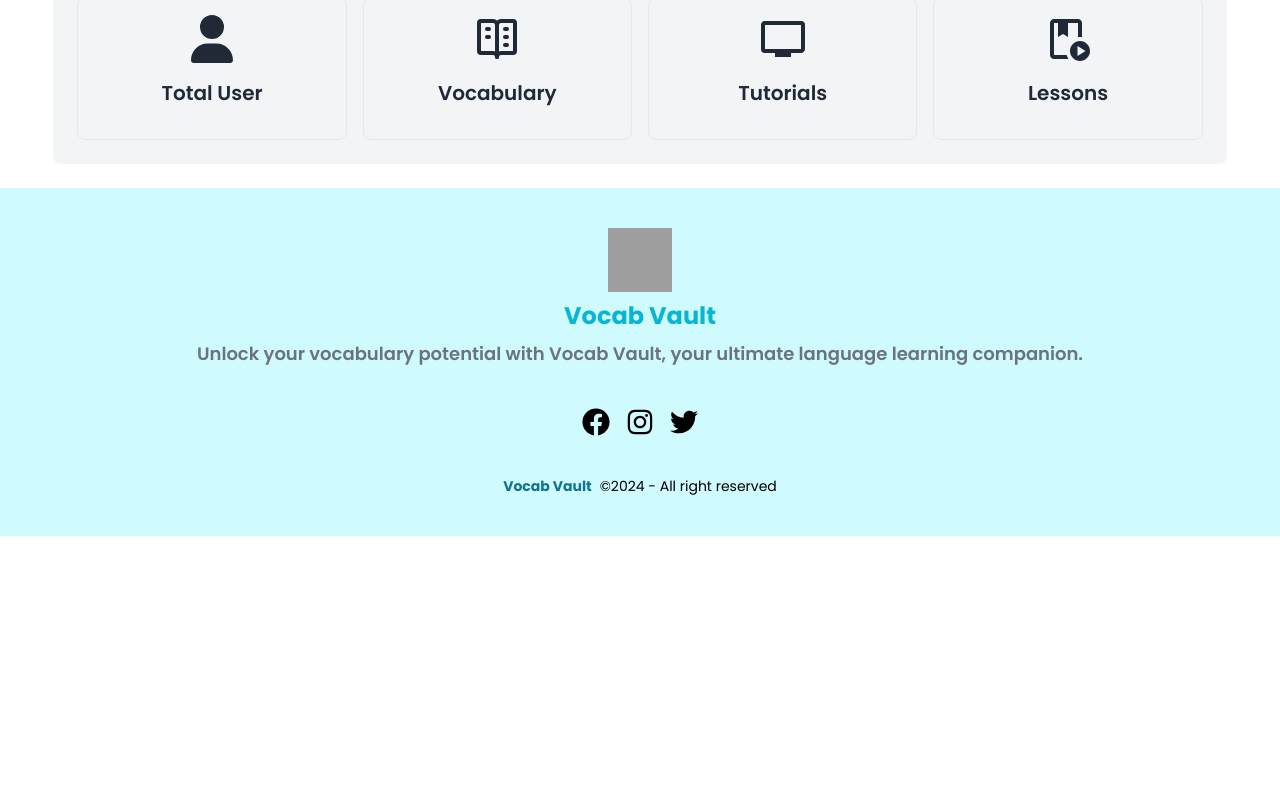
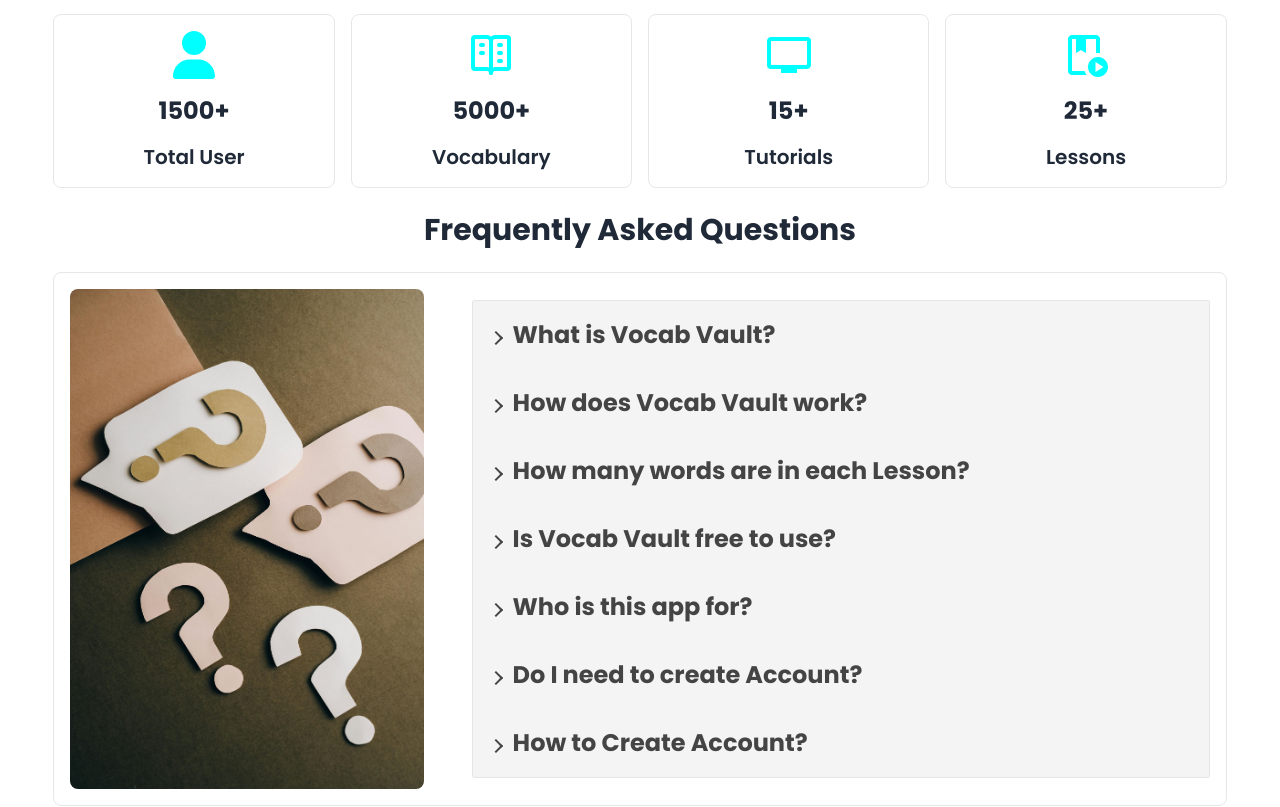
Before and after one commit to jubayerahmmad/Vocab-Vault, a React (Vite) app: page / in a window 1280 px wide. Shown: the part 1373-2180 px from the top of the page. Before the commit the page ends 1909 px from the top, so only its background shows below. Built offline with nearby package versions, Linux system fonts and the light colour scheme; grey boxes are pictures that could not be loaded.

Commit message:
home page completed

```diff
--- a/package.json
+++ b/package.json
@@ -10,7 +10,9 @@
     "preview": "vite preview"
   },
   "dependencies": {
+    "animate.css": "^4.1.1",
     "react": "^18.3.1",
+    "react-accessible-accordion": "^5.0.0",
     "react-countup": "^6.5.3",
     "react-dom": "^18.3.1",
     "react-icons": "^5.3.0",
--- a/src/components/home components/About.jsx
+++ b/src/components/home components/About.jsx
@@ -2,14 +2,20 @@ import homeAbout from "../../assets/home-aboutus.jpg";
 
 const About = () => {
   return (
-    <div className="my-6">
+    <div className="my-12">
       <h1 className="text-3xl font-bold text-center ">About Us</h1>
       <div className="p-6 rounded-lg my-8 border space-y-4 lg:flex items-center gap-6">
         <div className="">
-          <img className="rounded-lg" src={homeAbout} alt="" />
+          <img
+            className="rounded-lg animate__animated animate__fadeInLeft"
+            src={homeAbout}
+            alt=""
+          />
         </div>
         <div className="space-y-6">
-          <h3 className="text-2xl lg:text-4xl font-bold">Our Mission</h3>
+          <h3 className="text-2xl lg:text-4xl font-bold animate__animated animate__fadeInDown">
+            Our Mission
+          </h3>
           <p>
             At <strong className="text-cyan-500">Vocab Vault</strong>, our
             mission is to make language learning engaging, accessible, and
--- /dev/null
+++ b/src/components/home components/FAQs.jsx
@@ -0,0 +1,118 @@
+import faq from "../../assets/faq.jpg";
+import {
+  Accordion,
+  AccordionItem,
+  AccordionItemHeading,
+  AccordionItemButton,
+  AccordionItemPanel,
+} from "react-accessible-accordion";
+import "react-accessible-accordion/dist/fancy-example.css";
+const FAQs = () => {
+  return (
+    <div className="mb-12">
+      <h1 className="text-3xl font-bold text-center mb-6">
+        Frequently Asked Questions
+      </h1>
+      <div className="lg:flex gap-4 items-center rounded-lg border">
+        <div className="p-4 lg:w-1/3">
+          <img className="h-[500px] w-full rounded-lg" src={faq} alt="" />
+        </div>
+        <div className="w-full p-4 lg:w-2/3 font-semibold">
+          <Accordion>
+            <AccordionItem className="bg-cyan-50">
+              <AccordionItemHeading className="text-2xl font-bold">
+                <AccordionItemButton>What is Vocab Vault?</AccordionItemButton>
+              </AccordionItemHeading>
+              <AccordionItemPanel>
+                <p className="animate__fadeInDown animate__animated">
+                  Vocab Vault is an interactive web application designed to help
+                  users learns Spanish vocabulary effectively. It offers lessons
+                  categorized by difficulty: easy,medium and hard.
+                </p>
+              </AccordionItemPanel>
+            </AccordionItem>
+            <AccordionItem className="bg-cyan-50">
+              <AccordionItemHeading className="text-2xl font-bold">
+                <AccordionItemButton>
+                  How does Vocab Vault work?
+                </AccordionItemButton>
+              </AccordionItemHeading>
+              <AccordionItemPanel>
+                <p className="animate__fadeInDown animate__animated">
+                  The app provides Spanish words along with their English
+                  meanings, organized into lessons based on difficulty levels.
+                  Users can progress through the lessons at their own pace.
+                </p>
+              </AccordionItemPanel>
+            </AccordionItem>
+            <AccordionItem className="bg-cyan-50">
+              <AccordionItemHeading className="text-2xl font-bold">
+                <AccordionItemButton>
+                  How many words are in each Lesson?
+                </AccordionItemButton>
+              </AccordionItemHeading>
+              <AccordionItemPanel>
+                <p className="animate__fadeInDown animate__animated">
+                  Each lesson contains a curated set of commonly used Spanish
+                  words tailored to its difficulty level.
+                </p>
+              </AccordionItemPanel>
+            </AccordionItem>
+            <AccordionItem className="bg-cyan-50">
+              <AccordionItemHeading className="text-2xl font-bold">
+                <AccordionItemButton>
+                  Is Vocab Vault free to use?
+                </AccordionItemButton>
+              </AccordionItemHeading>
+              <AccordionItemPanel>
+                <p className="animate__fadeInDown animate__animated">
+                  Yes, Vocab Vault is completely free to use for all its
+                  lessons.
+                </p>
+              </AccordionItemPanel>
+            </AccordionItem>
+            <AccordionItem className="bg-cyan-50">
+              <AccordionItemHeading className="text-2xl font-bold">
+                <AccordionItemButton>Who is this app for?</AccordionItemButton>
+              </AccordionItemHeading>
+              <AccordionItemPanel>
+                <p className="animate__fadeInDown animate__animated">
+                  Vocab Vault is ideal for beginners to intermediate learners
+                  looking to expand their Spanish vocabulary systematically
+                </p>
+              </AccordionItemPanel>
+            </AccordionItem>
+            <AccordionItem className="bg-cyan-50">
+              <AccordionItemHeading className="text-2xl font-bold">
+                <AccordionItemButton>
+                  Do I need to create Account?
+                </AccordionItemButton>
+              </AccordionItemHeading>
+              <AccordionItemPanel>
+                <p className="animate__fadeInDown animate__animated">
+                  Yes, you have to create an account to use Vocab Vault.
+                </p>
+              </AccordionItemPanel>
+            </AccordionItem>
+            <AccordionItem className="bg-cyan-50">
+              <AccordionItemHeading className="text-2xl font-bold">
+                <AccordionItemButton>
+                  How to Create Account?
+                </AccordionItemButton>
+              </AccordionItemHeading>
+              <AccordionItemPanel>
+                <p className="animate__fadeInDown animate__animated">
+                  To create an account, simply click on the "Sign Up" button on
+                  the app's homepage, fill in the required information, and
+                  follow the prompts to complete the registration process.
+                </p>
+              </AccordionItemPanel>
+            </AccordionItem>
+          </Accordion>
+        </div>
+      </div>
+    </div>
+  );
+};
+
+export default FAQs;
--- a/src/components/home components/Success.jsx
+++ b/src/components/home components/Success.jsx
@@ -6,31 +6,45 @@ const Success = () => {
   return (
     <div>
       <h1 className="text-3xl font-bold text-center mb-6">Success</h1>
-      <div className="grid grid-cols-1 md:grid-cols-2 lg:grid-cols-4 gap-4 p-6 bg-gray-100 my-6 rounded-lg">
-        <div className="p-4 text-center border rounded-lg">
+      <div className="grid grid-cols-1 md:grid-cols-2 lg:grid-cols-4 gap-4 my-6 rounded-lg">
+        <div className="p-4 text-center border rounded-lg space-y-4">
           <div className="flex justify-center">
-            <FaUser size={48}></FaUser>
+            <FaUser size={48} color="cyan"></FaUser>
           </div>
-          <div>{/* counnt */}</div>
-          <h3 className="text-xl font-semibold my-4">Total User</h3>
+          <div>
+            <p className="text-2xl font-bold">1500+</p>
+          </div>
+          <h3 className="text-xl font-semibold">Total User</h3>
         </div>
-        <div className="p-4 text-center border rounded-lg">
+        <div className="p-4 text-center border rounded-lg space-y-4">
           <div className="flex justify-center">
-            <TbVocabulary size={48}></TbVocabulary>
+            <TbVocabulary size={48} color="cyan"></TbVocabulary>
           </div>
-          <h3 className="text-xl font-semibold my-4">Vocabulary</h3>
+          <div>
+            <p className="text-2xl font-bold">5000+</p>
+          </div>
+          <h3 className="text-xl font-semibold">Vocabulary</h3>
         </div>
-        <div className="p-4 text-center border rounded-lg">
+        <div className="p-4 text-center border rounded-lg space-y-4">
           <div className="flex justify-center">
-            <MdOutlinePersonalVideo size={48}></MdOutlinePersonalVideo>
+            <MdOutlinePersonalVideo
+              size={48}
+              color="cyan"
+            ></MdOutlinePersonalVideo>
           </div>
-          <h3 className="text-xl font-semibold my-4">Tutorials</h3>
+          <div>
+            <p className="text-2xl font-bold">15+</p>
+          </div>
+          <h3 className="text-xl font-semibold">Tutorials</h3>
         </div>
-        <div className="p-4 text-center border rounded-lg">
+        <div className="p-4 text-center border rounded-lg space-y-4">
           <div className="flex justify-center">
-            <MdOutlinePlayLesson size={48}></MdOutlinePlayLesson>
+            <MdOutlinePlayLesson size={48} color="cyan"></MdOutlinePlayLesson>
           </div>
-          <h3 className="text-xl font-semibold my-4">Lessons</h3>
+          <div>
+            <p className="text-2xl font-bold">25+</p>
+          </div>
+          <h3 className="text-xl font-semibold">Lessons</h3>
         </div>
       </div>
     </div>
--- a/src/pages/Home.jsx
+++ b/src/pages/Home.jsx
@@ -1,6 +1,8 @@
 import About from "../components/home components/About";
 import Banner from "../components/home components/Banner";
+import FAQs from "../components/home components/FAQs";
 import Success from "../components/home components/Success";
+import "animate.css";
 
 const Home = () => {
   return (
@@ -8,6 +10,7 @@ const Home = () => {
       <Banner></Banner>
       <About></About>
       <Success></Success>
+      <FAQs></FAQs>
     </div>
   );
 };
```
Also changed, not shown: src/components/home components/Banner.jsx (+13 -12 lines), 1 other file (tests, documents, lock files or other folders).
